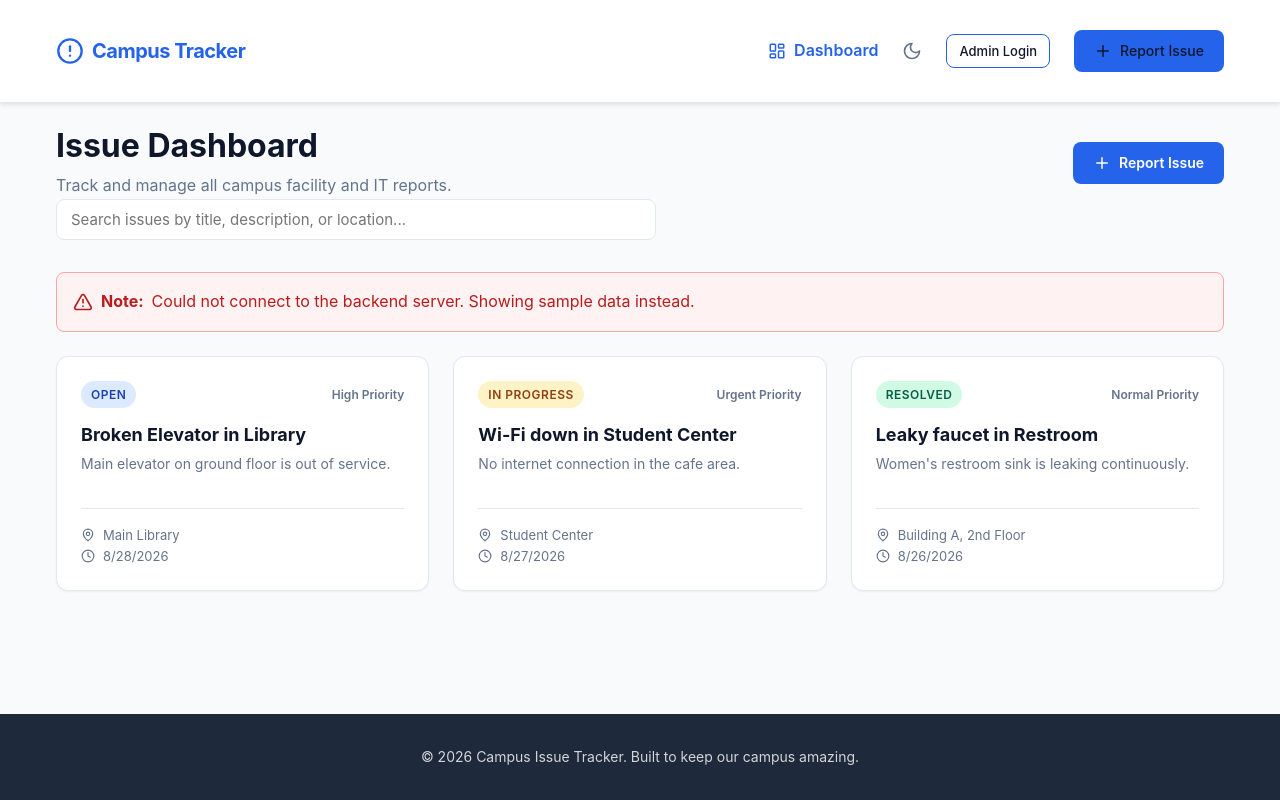
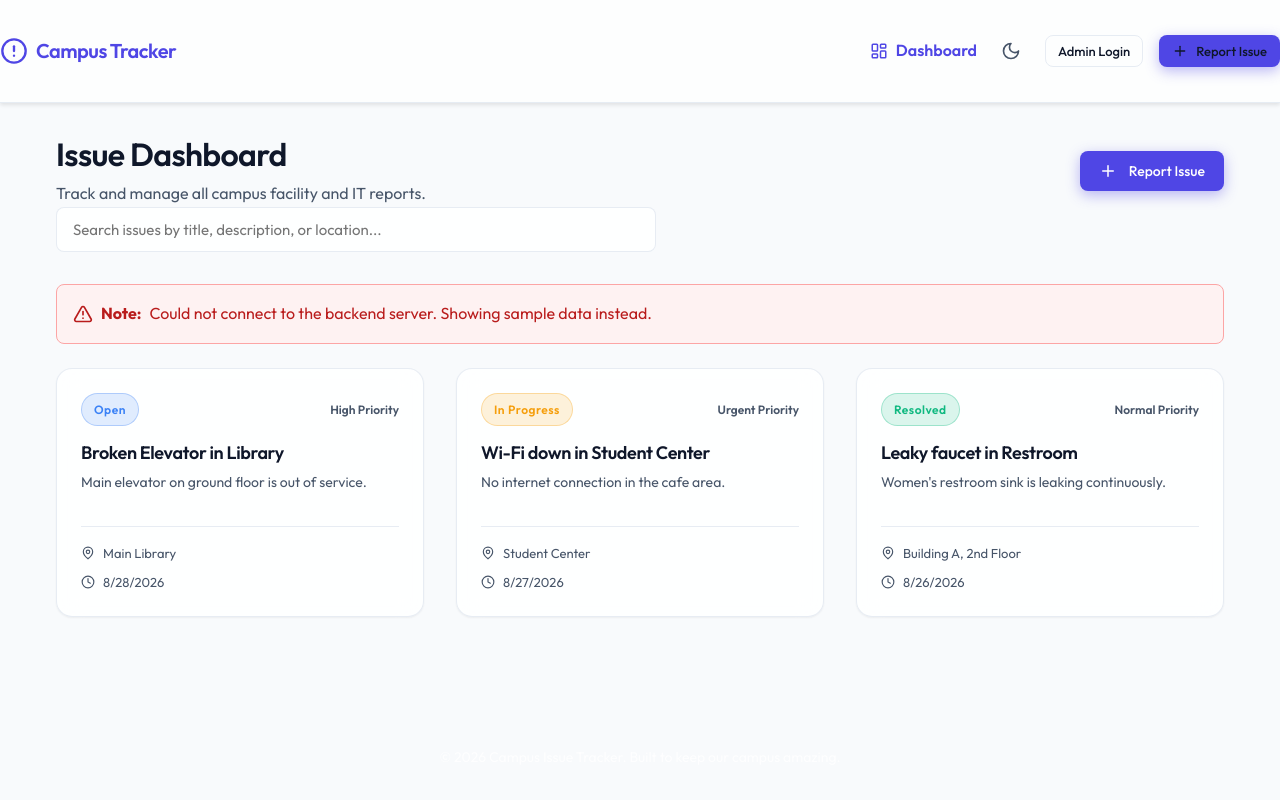
Before and after one commit to MoonxWater/campus-issue-tracker, a React (Vite) app in the folder frontend/: page /issues in a window 1280 px wide. Built offline with nearby package versions, Linux system fonts and the light colour scheme; no server answers.

Commit message:
frontend modifications

```diff
--- a/frontend/src/components/Header.jsx
+++ b/frontend/src/components/Header.jsx
@@ -56,19 +56,18 @@
           {localStorage.getItem('adminPassword') ? (
             <button
               onClick={() => { localStorage.removeItem('adminPassword'); window.location.reload(); }}
-              className="btn btn-outline"
-              style={{ padding: '6px 12px', fontSize: '13px' }}
+              className="btn btn-outline btn-sm"
             >
               Admin Logout
             </button>
           ) : (
-            <Link to="/admin" className="btn btn-outline" style={{ padding: '6px 12px', fontSize: '13px', textDecoration: 'none' }}>
+            <Link to="/admin" className="btn btn-outline btn-sm">
               Admin Login
             </Link>
           )}
 
-          <Link to="/create-issue" className="btn btn-primary" style={{ marginLeft: '8px' }}>
-            <Plus size={18} />
+          <Link to="/create-issue" className="btn btn-primary btn-sm">
+            <Plus size={16} />
             <span>Report Issue</span>
           </Link>
         </nav>
--- a/frontend/src/index.css
+++ b/frontend/src/index.css
@@ -1,50 +1,54 @@
+@import url('https://fonts.googleapis.com/css2?family=Outfit:wght@300;400;500;600;700&display=swap');
+
 :root {
-  --primary-color: #2563eb;
-  --primary-hover: #1d4ed8;
+  /* Rich Indigo / Emerald Palette */
+  --primary-color: #4f46e5;
+  --primary-hover: #4338ca;
   --secondary-color: #10b981;
   --background-color: #f8fafc;
-  --surface-color: #ffffff;
+  --surface-color: rgba(255, 255, 255, 0.85);
   --text-color: #0f172a;
-  --text-muted: #64748b;
-  --border-color: #e2e8f0;
-  --header-bg: #ffffff;
-  --footer-bg: #1e293b;
-  --footer-text: #94a3b8;
+  --text-muted: #475569;
+  --border-color: rgba(226, 232, 240, 0.8);
+  --header-bg: rgba(255, 255, 255, 0.75);
   --danger-color: #ef4444;
+  --danger-hover: #dc2626;
   --warning-color: #f59e0b;
   --success-color: #10b981;
 
-  --font-family: 'Inter', -apple-system, BlinkMacSystemFont, 'Segoe UI', Roboto, Helvetica, Arial, sans-serif;
-  --border-radius: 12px;
+  --font-family: 'Outfit', sans-serif;
+  --border-radius: 16px;
   --radius-sm: 8px;
+  --radius-full: 9999px;
+
   --spacing-xs: 4px;
   --spacing-sm: 8px;
   --spacing-md: 16px;
   --spacing-lg: 24px;
   --spacing-xl: 32px;
+
   --shadow-sm: 0 1px 2px 0 rgb(0 0 0 / 0.05);
-  --shadow-md: 0 4px 6px -1px rgb(0 0 0 / 0.1), 0 2px 4px -2px rgb(0 0 0 / 0.1);
-  --shadow-lg: 0 10px 15px -3px rgb(0 0 0 / 0.1), 0 4px 6px -4px rgb(0 0 0 / 0.1);
+  --shadow-md: 0 4px 6px -1px rgb(0 0 0 / 0.05), 0 2px 4px -2px rgb(0 0 0 / 0.05);
+  --shadow-lg: 0 10px 15px -3px rgb(0 0 0 / 0.1), 0 4px 6px -4px rgb(0 0 0 / 0.05);
+  --glass-blur: blur(12px);
 }
 
 [data-theme="dark"] {
-  --primary-color: #3b82f6;
-  --primary-hover: #60a5fa;
-  --secondary-color: #10b981;
-  --background-color: #0f172a;
-  --surface-color: #1e293b;
+  --primary-color: #6366f1;
+  --primary-hover: #818cf8;
+  --secondary-color: #34d399;
+  --background-color: #020617;
+  --surface-color: rgba(15, 23, 42, 0.75);
   --text-color: #f8fafc;
   --text-muted: #94a3b8;
-  --border-color: #334155;
-  --header-bg: #1e293b;
-  --footer-bg: #0f172a;
-  --footer-text: #64748b;
+  --border-color: rgba(51, 65, 85, 0.8);
+  --header-bg: rgba(2, 6, 23, 0.75);
   --danger-color: #f87171;
-  --warning-color: #fbbf24;
-  --success-color: #34d399;
+  --danger-hover: #ef4444;
+
   --shadow-sm: 0 1px 2px 0 rgb(0 0 0 / 0.3);
   --shadow-md: 0 4px 6px -1px rgb(0 0 0 / 0.4), 0 2px 4px -2px rgb(0 0 0 / 0.4);
-  --shadow-lg: 0 10px 15px -3px rgb(0 0 0 / 0.5), 0 4px 6px -4px rgb(0 0 0 / 0.5);
+  --shadow-lg: 0 20px 25px -5px rgb(0 0 0 / 0.5), 0 8px 10px -6px rgb(0 0 0 / 0.5);
 }
 
 *, *::before, *::after {
@@ -60,14 +64,16 @@
   line-height: 1.6;
   font-size: 16px;
   -webkit-font-smoothing: antialiased;
+  transition: background-color 0.3s ease, color 0.3s ease;
 }
 
 h1, h2, h3, h4 {
   margin-top: 0;
   margin-bottom: var(--spacing-md);
-  font-weight: 700;
+  font-weight: 600;
   line-height: 1.2;
   color: var(--text-color);
+  letter-spacing: -0.02em;
 }
 
 p {
@@ -95,131 +101,183 @@
 
 .main-content {
   flex: 1;
-  padding: var(--spacing-lg) var(--spacing-md);
+  padding: var(--spacing-xl) var(--spacing-md);
   width: 100%;
   max-width: 1200px;
   margin: 0 auto;
-}
-
-.container {
-  width: 100%;
-  max-width: 1200px;
-  margin: 0 auto;
-  padding: 0 var(--spacing-md);
 }
 
 /* Utilities */
 .flex { display: flex; }
 .flex-col { flex-direction: column; }
 .items-center { align-items: center; }
+.items-start { align-items: flex-start; }
 .justify-center { justify-content: center; }
 .justify-between { justify-content: space-between; }
+.justify-end { justify-content: flex-end; }
+.gap-1 { gap: 0.25rem; }
 .gap-2 { gap: 0.5rem; }
+.gap-3 { gap: 0.75rem; }
 .gap-4 { gap: 1rem; }
 .gap-6 { gap: 1.5rem; }
 .w-full { width: 100%; }
 .text-center { text-align: center; }
 .mt-4 { margin-top: 1rem; }
 .mt-8 { margin-top: 2rem; }
+.mb-2 { margin-bottom: 0.5rem; }
 .mb-4 { margin-bottom: 1rem; }
 .mb-8 { margin-bottom: 2rem; }
 
 /* Components */
 .card {
   background: var(--surface-color);
+  backdrop-filter: var(--glass-blur);
+  -webkit-backdrop-filter: var(--glass-blur);
   border-radius: var(--border-radius);
   box-shadow: var(--shadow-sm);
   border: 1px solid var(--border-color);
   padding: var(--spacing-lg);
-  transition: box-shadow 0.2s ease, transform 0.2s ease;
+  transition: box-shadow 0.3s ease, transform 0.3s ease, border-color 0.3s ease;
 }
 
 .card:hover {
-  box-shadow: var(--shadow-md);
-  transform: translateY(-2px);
+  box-shadow: var(--shadow-lg);
+  transform: translateY(-4px);
+  border-color: var(--primary-color);
 }
 
+/* Standardized Buttons */
 .btn {
   display: inline-flex;
   align-items: center;
   justify-content: center;
   gap: 8px;
-  padding: 10px 20px;
   border-radius: var(--radius-sm);
-  font-weight: 600;
-  font-size: 14px;
+  font-weight: 500;
+  font-family: inherit;
   cursor: pointer;
-  transition: all 0.2s ease;
-  border: none;
+  transition: all 0.2s cubic-bezier(0.4, 0, 0.2, 1);
+  border: 1px solid transparent;
   text-decoration: none;
+  line-height: 1;
 }
 
+.btn:active {
+  transform: scale(0.96);
+}
+
+.btn:disabled {
+  opacity: 0.6;
+  cursor: not-allowed;
+  transform: none;
+}
+
+/* Button Sizes */
+.btn-sm {
+  padding: 6px 12px;
+  font-size: 13px;
+  height: 32px;
+}
+
+.btn-md {
+  padding: 10px 18px;
+  font-size: 14px;
+  height: 40px;
+}
+
+.btn-lg {
+  padding: 12px 24px;
+  font-size: 16px;
+  height: 48px;
+}
+
+.btn-icon {
+  padding: 8px;
+  border-radius: 50%;
+  aspect-ratio: 1;
+}
+
+/* Button Variants */
 .btn-primary {
   background-color: var(--primary-color);
   color: white;
+  box-shadow: 0 4px 14px 0 rgba(79, 70, 229, 0.39);
 }
 
-.btn-primary:hover {
+.btn-primary:hover:not(:disabled) {
   background-color: var(--primary-hover);
-  color: white;
+  box-shadow: 0 6px 20px rgba(79, 70, 229, 0.23);
 }
 
 .btn-outline {
   background-color: transparent;
-  color: var(--primary-color);
-  border: 1px solid var(--primary-color);
+  color: var(--text-color);
+  border-color: var(--border-color);
 }
 
-.btn-outline:hover {
-  background-color: var(--primary-color);
+.btn-outline:hover:not(:disabled) {
+  border-color: var(--primary-color);
+  color: var(--primary-color);
+  background-color: rgba(79, 70, 229, 0.05);
+}
+
+.btn-danger {
+  background-color: var(--danger-color);
   color: white;
+  box-shadow: 0 4px 14px 0 rgba(239, 68, 68, 0.39);
+}
+
+.btn-danger:hover:not(:disabled) {
+  background-color: var(--danger-hover);
 }
 
 .badge {
   display: inline-flex;
   align-items: center;
-  padding: 4px 10px;
-  border-radius: 999px;
+  padding: 6px 12px;
+  border-radius: var(--radius-full);
   font-size: 12px;
   font-weight: 600;
-  text-transform: uppercase;
   letter-spacing: 0.5px;
 }
 
-.badge-open { background: #dbeafe; color: #1e40af; }
-.badge-progress { background: #fef3c7; color: #92400e; }
-.badge-resolved { background: #d1fae5; color: #065f46; }
+.badge-open { background: rgba(59, 130, 246, 0.15); color: #3b82f6; border: 1px solid rgba(59, 130, 246, 0.3); }
+.badge-progress { background: rgba(245, 158, 11, 0.15); color: #f59e0b; border: 1px solid rgba(245, 158, 11, 0.3); }
+.badge-resolved { background: rgba(16, 185, 129, 0.15); color: #10b981; border: 1px solid rgba(16, 185, 129, 0.3); }
 
 /* Forms */
 .form-group {
-  margin-bottom: var(--spacing-md);
+  margin-bottom: var(--spacing-lg);
 }
 
 .form-label {
   display: block;
-  font-weight: 600;
-  margin-bottom: var(--spacing-xs);
+  font-weight: 500;
+  margin-bottom: var(--spacing-sm);
   color: var(--text-color);
+  font-size: 14px;
 }
 
 .form-input, .form-select, .form-textarea {
   width: 100%;
-  padding: 10px 14px;
+  padding: 12px 16px;
+  background: var(--surface-color);
   border: 1px solid var(--border-color);
   border-radius: var(--radius-sm);
   font-size: 15px;
   font-family: inherit;
-  transition: border-color 0.2s ease, box-shadow 0.2s ease;
+  color: var(--text-color);
+  transition: all 0.2s ease;
 }
 
 .form-input:focus, .form-select:focus, .form-textarea:focus {
   outline: none;
   border-color: var(--primary-color);
-  box-shadow: 0 0 0 3px rgba(37, 99, 235, 0.1);
+  box-shadow: 0 0 0 4px rgba(79, 70, 229, 0.15);
 }
 
 .grid {
   display: grid;
-  grid-template-columns: repeat(auto-fill, minmax(300px, 1fr));
-  gap: var(--spacing-lg);
+  grid-template-columns: repeat(auto-fill, minmax(320px, 1fr));
+  gap: var(--spacing-xl);
 }
--- a/frontend/src/pages/AdminLoginPage.jsx
+++ b/frontend/src/pages/AdminLoginPage.jsx
@@ -45,7 +45,7 @@
               autoFocus
             />
           </div>
-          <button type="submit" className="btn btn-primary w-full">
+          <button type="submit" className="btn btn-primary btn-md w-full">
             Login
           </button>
         </form>
--- a/frontend/src/pages/CreateIssuePage.jsx
+++ b/frontend/src/pages/CreateIssuePage.jsx
@@ -140,11 +140,11 @@
             ></textarea>
           </div>
 
-          <div className="flex justify-between items-center">
-            <button type="button" onClick={() => navigate(-1)} className="btn btn-outline" disabled={loading}>
+          <div className="flex justify-between items-center mt-6">
+            <button type="button" onClick={() => navigate(-1)} className="btn btn-outline btn-md" disabled={loading}>
               Cancel
             </button>
-            <button type="submit" className="btn btn-primary" disabled={loading}>
+            <button type="submit" className="btn btn-primary btn-md" disabled={loading}>
               {loading ? 'Submitting...' : 'Submit Report'}
             </button>
           </div>
--- a/frontend/src/pages/EditIssuePage.jsx
+++ b/frontend/src/pages/EditIssuePage.jsx
@@ -182,11 +182,11 @@
             ></textarea>
           </div>
 
-          <div className="flex justify-between items-center">
-            <button type="button" onClick={() => navigate(-1)} className="btn btn-outline" disabled={saving}>
+          <div className="flex justify-between items-center mt-6">
+            <button type="button" onClick={() => navigate(-1)} className="btn btn-outline btn-md" disabled={saving}>
               Cancel
             </button>
-            <button type="submit" className="btn btn-primary" disabled={saving}>
+            <button type="submit" className="btn btn-primary btn-md" disabled={saving}>
               {saving ? 'Saving...' : 'Save Changes'}
             </button>
           </div>
--- a/frontend/src/pages/HomePage.jsx
+++ b/frontend/src/pages/HomePage.jsx
@@ -18,12 +18,12 @@
         Spotted a broken elevator, a leaky pipe, or internet downtime? Report it instantly and track the resolution progress in real-time.
       </p>
 
-      <div className="flex items-center gap-4 mb-8">
-        <Link to="/create-issue" className="btn btn-primary" style={{ padding: '14px 28px', fontSize: '16px' }}>
+      <div className="flex justify-center gap-4 flex-wrap">
+        <Link to="/create-issue" className="btn btn-primary btn-lg">
           Report an Issue
         </Link>
-        <Link to="/issues" className="btn btn-outline" style={{ padding: '14px 28px', fontSize: '16px' }}>
-          View Dashboard
+        <Link to="/issues" className="btn btn-outline btn-lg">
+          View Issues
         </Link>
       </div>
 
--- a/frontend/src/pages/IssueDetailPage.jsx
+++ b/frontend/src/pages/IssueDetailPage.jsx
@@ -58,7 +58,7 @@
       <div className="card text-center" style={{ padding: '60px 20px', maxWidth: '600px', margin: '0 auto' }}>
         <h3 style={{ color: 'var(--danger-color)' }}>Error</h3>
         <p>{error || 'Issue not found'}</p>
-        <button onClick={() => navigate('/issues')} className="btn btn-primary mt-4">Back to Issues</button>
+        <button onClick={() => navigate('/issues')} className="btn btn-primary btn-md mt-4">Back to Issues</button>
       </div>
     );
   }
@@ -92,7 +92,7 @@
 
             {localStorage.getItem('adminPassword') && (
               <div className="flex gap-2 mt-4">
-                <Link to={`/issues/${id}/edit`} className="btn btn-outline" style={{ padding: '6px 12px', fontSize: '13px' }}>
+                <Link to={`/issues/${id}/edit`} className="btn btn-outline btn-sm">
                   Edit
                 </Link>
                 <button
@@ -106,8 +106,7 @@
                       }
                     }
                   }}
-                  className="btn"
-                  style={{ padding: '6px 12px', fontSize: '13px', background: 'var(--danger-color)', color: 'white' }}
+                  className="btn btn-danger btn-sm"
                 >
                   Delete
                 </button>
--- a/frontend/src/pages/IssuesPage.jsx
+++ b/frontend/src/pages/IssuesPage.jsx
@@ -57,8 +57,8 @@
           <h1 style={{ marginBottom: '8px' }}>Issue Dashboard</h1>
           <p style={{ margin: 0 }}>Track and manage all campus facility and IT reports.</p>
         </div>
-        <Link to="/create-issue" className="btn btn-primary">
-          <Plus size={18} />
+        <Link to="/create-issue" className="btn btn-primary btn-md">
+          <Plus size={18} style={{ marginRight: '4px' }} />
           Report Issue
         </Link>
       </div>
@@ -91,12 +91,15 @@
         <div className="card text-center" style={{ padding: '60px 20px' }}>
           <h3 style={{ margin: '0 0 10px 0' }}>No issues found</h3>
           <p>Everything looks good on campus! Or you can be the first to report something.</p>
-          <Link to="/create-issue" className="btn btn-primary mt-4">Report an Issue</Link>
+          <Link to="/create-issue" className="btn btn-primary btn-md mt-4">Report an Issue</Link>
         </div>
       ) : (
         <div className="grid">
-          {issues.map(issue => (
-            <Link to={`/issues/${issue.id || issue._id}`} key={issue.id || issue._id} className="card flex flex-col" style={{ color: 'inherit' }}>
+          {issues.map(issue => {
+            const issueId = issue.id || issue._id;
+            return (
+            <div key={issueId} className="card flex flex-col relative">
+              <Link to={`/issues/${issueId}`} style={{ color: 'inherit', flex: 1, display: 'flex', flexDirection: 'column' }}>
                 <div className="flex justify-between items-center mb-4">
                   {getStatusBadge(issue.status)}
                   <span style={{ fontSize: '12px', color: 'var(--text-muted)', fontWeight: 600 }}>{issue.priority || 'Normal'} Priority</span>
@@ -118,7 +121,34 @@
                   </div>
                 </div>
               </Link>
-          ))}
+
+              {localStorage.getItem('adminPassword') && (
+                <div className="flex gap-2 mt-4 pt-4" style={{ borderTop: '1px solid var(--border-color)' }}>
+                  <Link to={`/issues/${issueId}/edit`} className="btn btn-outline btn-sm w-full">
+                    Edit
+                  </Link>
+                  <button
+                    onClick={async (e) => {
+                      e.preventDefault(); // Prevent link click
+                      if (window.confirm('Are you sure you want to delete this issue?')) {
+                        try {
+                          await issueService.deleteIssue(issueId);
+                          // Optimistic UI update for snappy feel
+                          setIssues(prev => prev.filter(i => (i.id || i._id) !== issueId));
+                        } catch (err) {
+                          alert(err.message || 'Failed to delete issue');
+                        }
+                      }
+                    }}
+                    className="btn btn-danger btn-sm w-full"
+                  >
+                    Delete
+                  </button>
+                </div>
+              )}
+            </div>
+            );
+          })}
         </div>
       )}
     </div>
```
Lines whose indentation alone changed are shown as unchanged.
